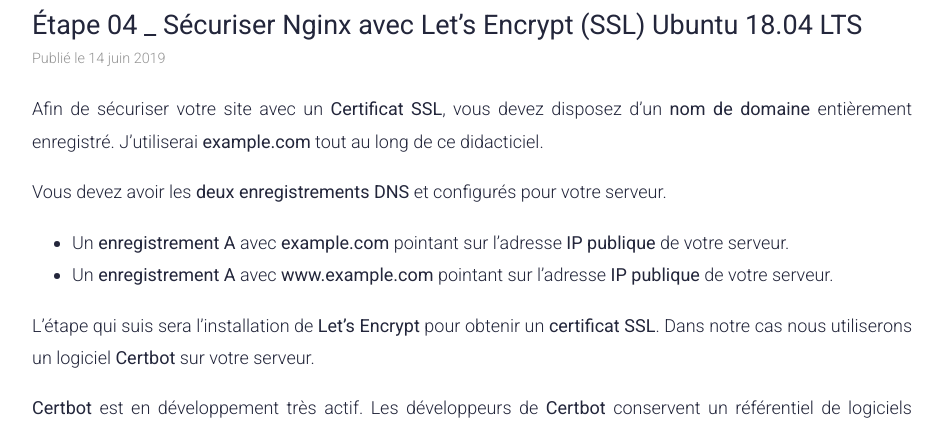
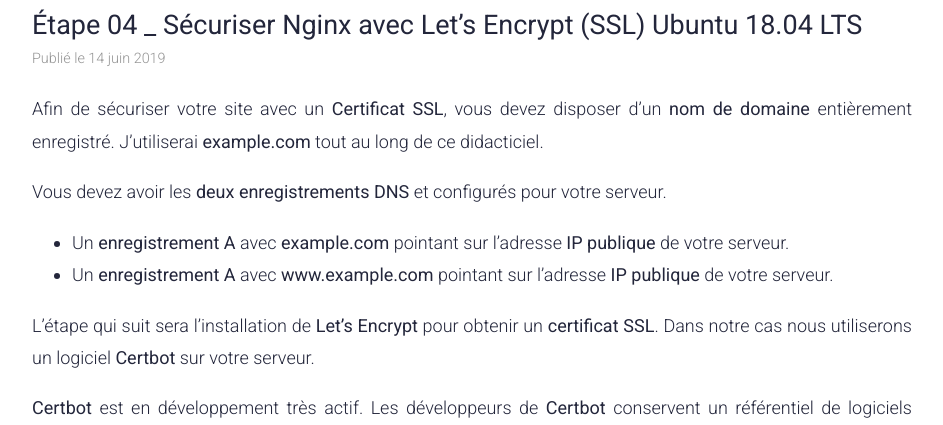
Before and after one commit to lechatgraphique/lechatgraphique.github.io, a Jekyll site: the page built from blog/_posts/2019-06-14-ep4-lets-encrypt-nginx-ssl.md, in a window 1280 px wide and 900 px high. Shown: the part 285-710 px from the top of the window, without its empty margins (168-1111 px from the left). Built offline with Jekyll 4.4.1, drawn with Linux system fonts in a browser that asks for light colours; some of the changed text lies outside the part shown.

Commit message:
Update 2019-06-14-ep4-lets-encrypt-nginx-ssl.md

```diff
--- a/blog/_posts/2019-06-14-ep4-lets-encrypt-nginx-ssl.md
+++ b/blog/_posts/2019-06-14-ep4-lets-encrypt-nginx-ssl.md
@@ -7,14 +7,14 @@
 description: ""
 ---
 
-Afin de sécuriser votre site avec un **Certificat SSL**, vous devez disposez d’un **nom de domaine** entièrement enregistré. J’utiliserai **example.com** tout au long de ce didacticiel.
+Afin de sécuriser votre site avec un **Certificat SSL**, vous devez disposer d’un **nom de domaine** entièrement enregistré. J’utiliserai **example.com** tout au long de ce didacticiel.
 
 Vous devez avoir les **deux enregistrements DNS** et configurés pour votre serveur.
 
 - Un **enregistrement A** avec **example.com** pointant sur l’adresse **IP publique** de votre serveur.
 - Un **enregistrement A** avec **www.example.com** pointant sur l’adresse **IP publique** de votre serveur.
 
-L'étape qui suis sera l'installation de **Let’s Encrypt** pour obtenir un **certificat SSL**. Dans notre cas nous utiliserons un logiciel **Certbot** sur votre serveur.
+L'étape qui suit sera l'installation de **Let’s Encrypt** pour obtenir un **certificat SSL**. Dans notre cas nous utiliserons un logiciel **Certbot** sur votre serveur.
 
 **Certbot** est en développement très actif. Les développeurs de **Certbot** conservent un référentiel de logiciels Ubuntu avec des versions à jour, nous allons donc utiliser ce référentiel.
 
@@ -123,7 +123,7 @@
 
 Sélectionnez votre choix puis appuyez sur `ENTRER`. La configuration sera mise à jour et **Nginx** se rechargera pour récupérer les nouveaux paramètres. **Certbot** se terminera par un message vous informant que le processus a abouti et où vos certificats sont stockés.
 
-Les certificats de **Let’s Encrypt** ne sont valides que pendant **90 jours**. Cela encourage les utilisateurs à automatiser leur processus de renouvellement des certificats. Le paquet **Certbot** que nous avons installé s’occupe de cela en ajoutant un **scripT de renouvellement** à /etc/cron.d. Ce script s’exécute deux fois par jour et renouvellera automatiquement tout certificat dans les trente jours suivant l’expiration.
+Les certificats de **Let’s Encrypt** ne sont valides que pendant **90 jours**. Cela encourage les utilisateurs à automatiser leur processus de renouvellement des certificats. Le paquet **Certbot** que nous avons installé s’occupe de cela en ajoutant un **script de renouvellement** à /etc/cron.d. Ce script s’exécute deux fois par jour et renouvellera automatiquement tout certificat dans les trente jours suivant l’expiration.
 
 Pour tester le processus de renouvellement, vous pouvez effectuer un essai à blanc avec **Certbot** :
 
```
Also changed, not shown: other parts of blog/_posts/2019-06-14-ep4-lets-encrypt-nginx-ssl.md (+1 -1 lines).
